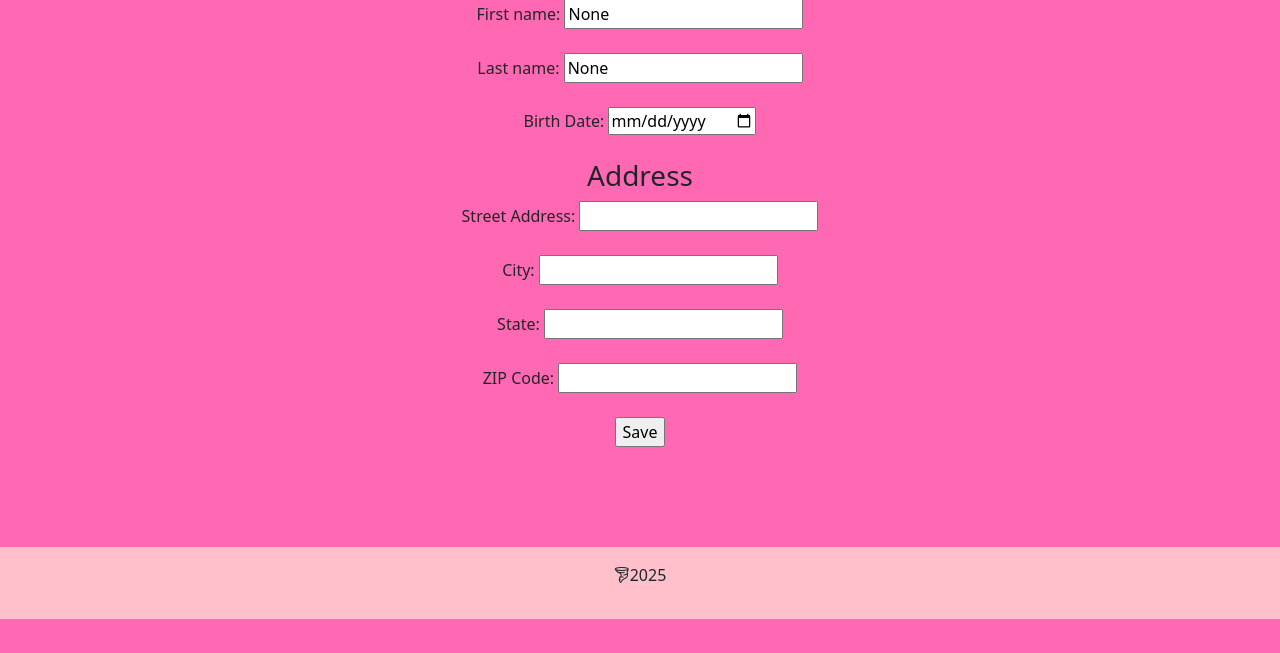
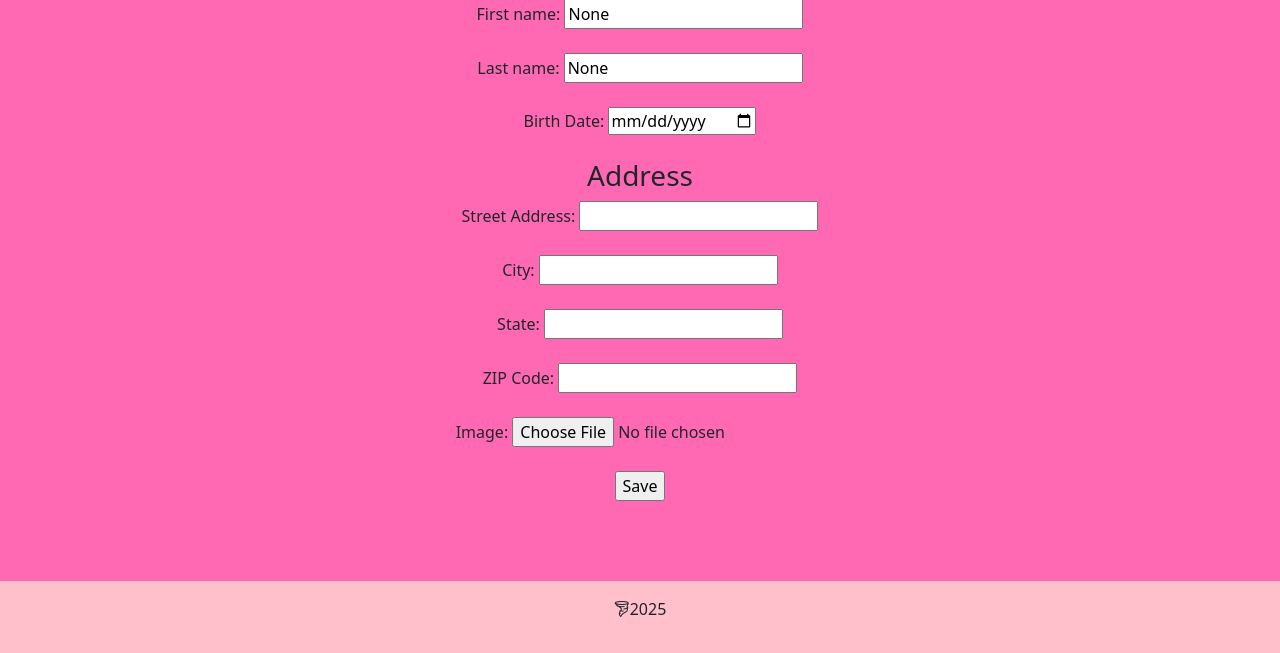
Before and after one commit to k4rstm4n/sports-lending-app, a Django app: page /login/profile/ in a window 1280 px wide. Shown: the part 181-834 px from the top of the page. Before the commit the page ends 800 px from the top, so only its background shows below. Run offline with Django 5.2, Linux system fonts and the light colour scheme; the visitor is signed in with stand-in values (Sample User, id 1); some libraries are stand-ins or nearby versions.

Commit message:
profile pic upload

```diff
--- a/login/models.py
+++ b/login/models.py
@@ -19,6 +19,7 @@ class Profile(models.Model):
     lname = models.CharField(default=None, max_length=64)
     birth_date = models.DateField()
     address = AddressField()
+    image = models.FileField(upload_to="media/")
 
 
 class CustomPerms(models.Model):
--- a/login/templates/login/profile.html
+++ b/login/templates/login/profile.html
@@ -7,7 +7,10 @@
 
 {% block content %}
 <div style=max-width:fit-content;margin-left:auto;margin-right:auto;>
-    <form method="post">
+    {% if profile.image %}
+    <img src="{{profile.image.url}}" class="card-img-top">
+    {% endif %}
+    <form method="post" enctype="multipart/form-data">
         {% csrf_token %}
         {{ form }}
         <label>First name:</label>
@@ -25,6 +28,8 @@
         <input type="text" id="state" name="state" value="{{ profile.address.state }}"><br><br>
         <label>ZIP Code:</label>
         <input type="text" id="zip_code" name="zip_code" value="{{ profile.address.zip_code }}"><br><br>
+        <label>Image:</label>
+        <input type="file" id="image" name="image" value="{{ profile.image }}"><br><br>
         <input style=max-width:fit-content;margin-left:auto type="submit" value="Save">
     </form>
 </div>
--- a/login/views.py
+++ b/login/views.py
@@ -37,6 +37,7 @@ def profile(request):
         profile.address.city = request.POST.get('city')
         profile.address.state = request.POST.get('state')
         profile.address.zip_code = request.POST.get('zip_code')
+        profile.image = request.FILES.get('image')
         profile.save()
         ##return redirect() redirect to main page?
 
```
Also changed, not shown: login/migrations/0004_profile_image.py (added), login/migrations/0005_alter_profile_image.py (added), products/migrations/0007_merge_0003_review_0006_alter_equipment_image.py (added).
